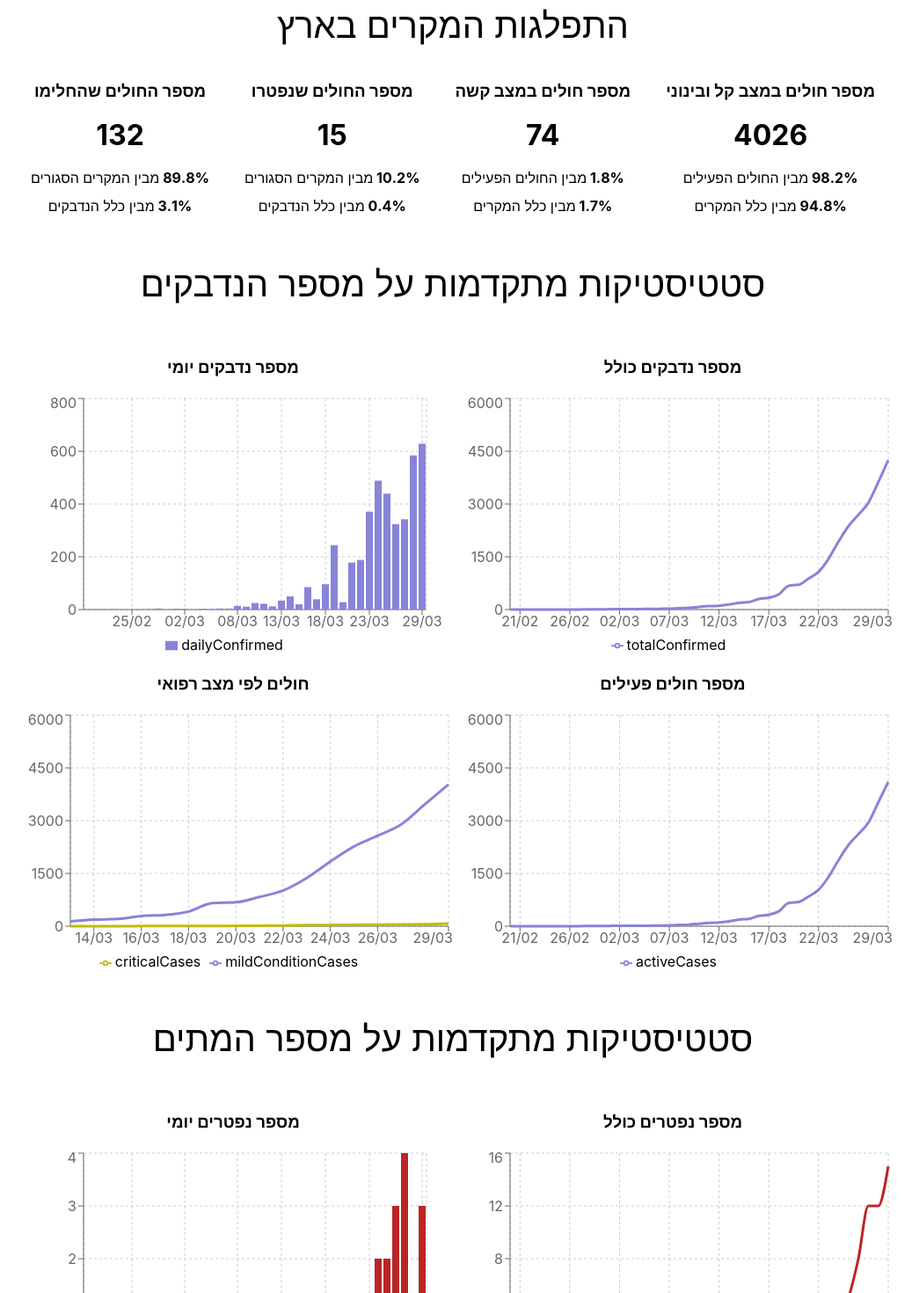
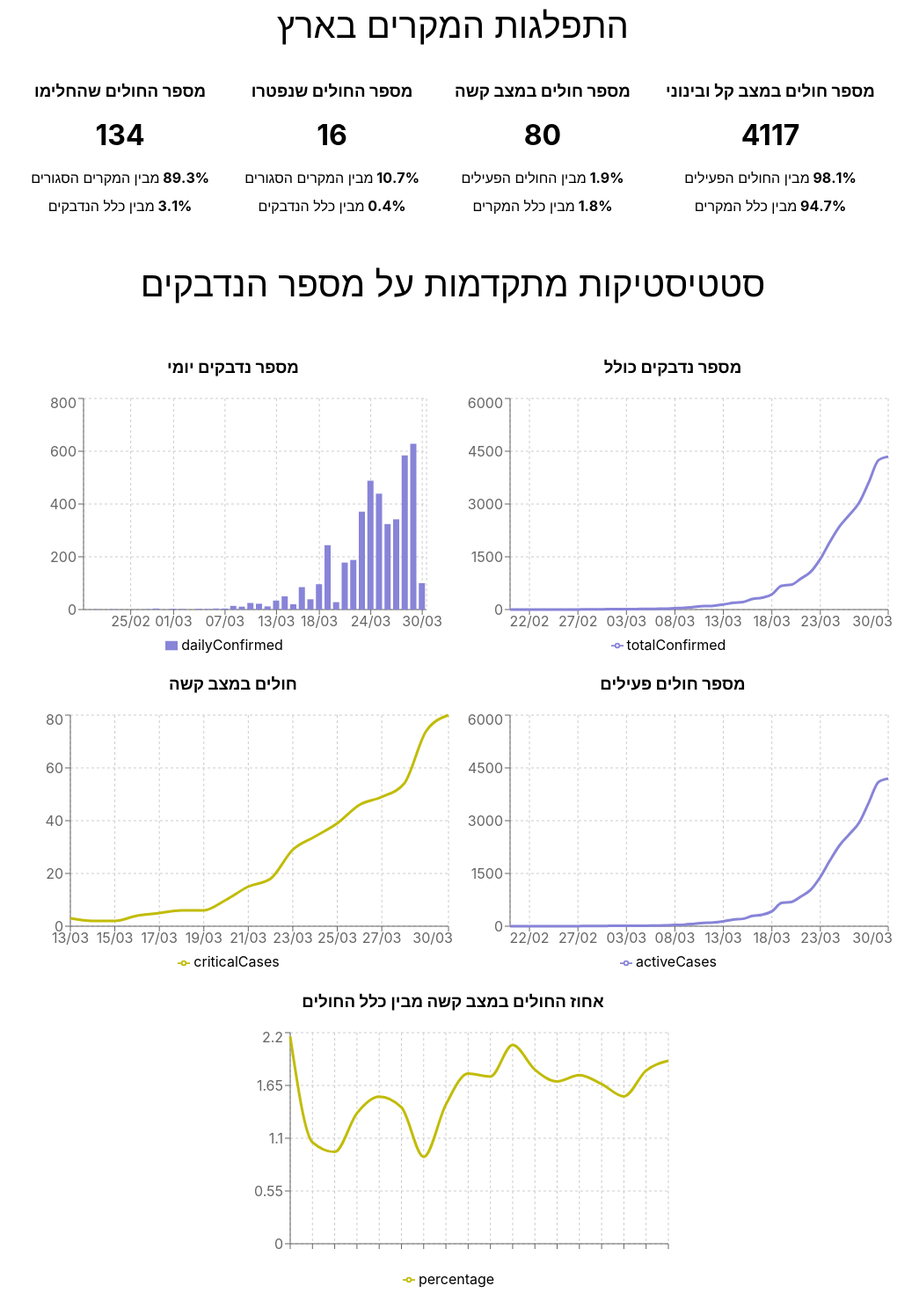
Before and after one commit to ronikar/COVID-19-Israel-Tracker, a React (Create React App) app: page / in a window 1280 px wide. Shown: the part 680-2150 px from the top of the page at 88% size, without its empty margins (125-1170 px from the left). Built offline with nearby package versions, Linux system fonts and the light colour scheme.

Commit message:
add charts + update data

```diff
--- a/src/ConfirmedCasesStatistics.tsx
+++ b/src/ConfirmedCasesStatistics.tsx
@@ -5,26 +5,34 @@ import covid19 from "./react-app-env";
 
 import { LineChartComponent } from "./utils/LineChartComponent";
 import { BarChartComponent } from "./utils/BarChartComponent";
+import { TooltipFormatter } from "recharts";
 
 interface Props {
     reports: covid19.DailyReport[]
 }
 
+const TOTAL_LINE_DATA_KEYS = [{ id: "totalConfirmed", color: "#8884d8" }];
+const DAILY_BAR_DATA_KEYS = [{ id: "dailyConfirmed", color: "#8884d8" }];
+const ACTIVE_LINE_DATA_KEYS = [{ id: "activeCases", color: "#8884d8" }];
+const CRITICAL_LINE_DATA_KEYS = [{ id: "criticalCases", color: "#c1bc08" }];
+
 export function ConfirmedCasesStatistics({ reports }: Props) {
-    const totalLineDataKeys = useMemo(() => [{ id: "totalConfirmed", color: "#8884d8" }], []);
-    const dailyBarDataKeys = useMemo(() => [{ id: "dailyConfirmed", color: "#8884d8" }], []);
-    const activeLineDataKeys = useMemo(() => [{ id: "activeCases", color: "#8884d8" }], []);
-    const criticalLineDataKeys = useMemo(() => [{ id: "criticalCases", color: "#c1bc08" }, { id: "mildConditionCases", color: "#8884d8" }], []);
+    const criticalPercentageLineDataKeys = useMemo(() => [{ id: "percentage", color: "#c1bc08" }], []);
 
     const reportsWithCriticalCases = useMemo(() => reports.filter(_ => !!_.criticalCases), [reports]);
+    const criticalCasesPercentage = useMemo(() => reportsWithCriticalCases.map(report =>
+        ({ percentage: (report.criticalCases || 0) * 100 / report.activeCases })), [reports]);
+
+    const percentageFormmater: TooltipFormatter = (value, _, __) => `${(value as number).toFixed(2)}%`;
 
     return <section className="confirmed-cases-panel">
         <h2>סטטיסטיקות מתקדמות על מספר הנדבקים</h2>
         <div className="charts">
-            <LineChartComponent title="מספר נדבקים כולל" data={reports} lineDataKeys={totalLineDataKeys} />
-            <BarChartComponent title="מספר נדבקים יומי" data={reports} barDataKeys={dailyBarDataKeys} />
-            <LineChartComponent title="מספר חולים פעילים" data={reports} lineDataKeys={activeLineDataKeys} />
-            <LineChartComponent title="חולים לפי מצב רפואי" data={reportsWithCriticalCases} lineDataKeys={criticalLineDataKeys} />
+            <LineChartComponent title="מספר נדבקים כולל" data={reports} lineDataKeys={TOTAL_LINE_DATA_KEYS} />
+            <BarChartComponent title="מספר נדבקים יומי" data={reports} barDataKeys={DAILY_BAR_DATA_KEYS} />
+            <LineChartComponent title="מספר חולים פעילים" data={reports} lineDataKeys={ACTIVE_LINE_DATA_KEYS} />
+            <LineChartComponent title="חולים במצב קשה" data={reportsWithCriticalCases} lineDataKeys={CRITICAL_LINE_DATA_KEYS} />
+            <LineChartComponent title="אחוז החולים במצב קשה מבין כלל החולים" data={criticalCasesPercentage} lineDataKeys={criticalPercentageLineDataKeys} formatter={percentageFormmater} />
         </div>
     </section>
 }
--- a/src/providers/getIsraelCovid19Data.ts
+++ b/src/providers/getIsraelCovid19Data.ts
@@ -14,12 +14,12 @@ export interface DailyReportData {
 const DATE_FORMAT = "DD.MM.YYYY";
 const startDate = moment("20.02.2020", DATE_FORMAT).toDate();
 
-const confirmedCasesReports = [0, 1, 1, 2, 2, 2, 2, 3, 7, 7, 10, 12, 12, 15, 17, 21, 25, 39, 50, 75, 97, 109, 143, 193, 213, 298, 337, 433, 677, 705, 883, 1071, 1442, 1930, 2369, 2693, 3035, 3619, 4247]
-const activeCasesReports = [0, 1, 1, 2, 2, 2, 2, 3, 6, 6, 9, 11, 11, 14, 15, 19, 22, 36, 46, 71, 93, 105, 139, 189, 209, 294, 326, 422, 663, 689, 846, 1033, 1400, 1874, 2306, 2617, 2944, 3518, 4100];
-const totalDeathsReports = [0, 0, 0, 0, 0, 0, 0, 0, 0, 0, 0, 0, 0, 0, 0, 0, 0, 0, 0, 0, 0, 0, 0, 0, 0, 0, 0, 0, 0, 1, 1, 1, 1, 3, 5, 8, 12, 12, 15];
+const confirmedCasesReports = [0, 1, 1, 2, 2, 2, 2, 3, 7, 7, 10, 12, 12, 15, 17, 21, 25, 39, 50, 75, 97, 109, 143, 193, 213, 298, 337, 433, 677, 705, 883, 1071, 1442, 1930, 2369, 2693, 3035, 3619, 4247, 4347]
+const activeCasesReports = [0, 1, 1, 2, 2, 2, 2, 3, 6, 6, 9, 11, 11, 14, 15, 19, 22, 36, 46, 71, 93, 105, 139, 189, 209, 294, 326, 422, 663, 689, 846, 1033, 1400, 1874, 2306, 2617, 2944, 3518, 4100, 4197];
+const totalDeathsReports = [0, 0, 0, 0, 0, 0, 0, 0, 0, 0, 0, 0, 0, 0, 0, 0, 0, 0, 0, 0, 0, 0, 0, 0, 0, 0, 0, 0, 0, 1, 1, 1, 1, 3, 5, 8, 12, 12, 15, 16];
 
 const criticalCasesDataStartDate = moment("13.03.2020", DATE_FORMAT).toDate();
-const criticalCasesData = [3, 2, 2, 4, 5, 6, 6, 10, 15, 18, 29, 34, 39, 46, 49, 54, 74];
+const criticalCasesData = [3, 2, 2, 4, 5, 6, 6, 10, 15, 18, 29, 34, 39, 46, 49, 54, 74, 80];
 
 //TODO: look for reliable dataset service
 export async function getIsraelCovid19Reports() {
--- a/src/utils/LineChartComponent.tsx
+++ b/src/utils/LineChartComponent.tsx
@@ -2,7 +2,7 @@
 import "./LineChartComponent.css";
 
 import React from "react";
-import { LineChart, Line, XAxis, YAxis, Tooltip, Legend, CartesianGrid } from "recharts";
+import { LineChart, Line, XAxis, YAxis, Tooltip, Legend, CartesianGrid, TooltipFormatter } from "recharts";
 
 interface DataKeyItem {
     id: string;
@@ -14,9 +14,10 @@ interface ChartProps {
     data: any;
     lineDataKeys: DataKeyItem[];
     xAxizDataKeys?: string;
+    formatter?: TooltipFormatter;
 }
 
-export function LineChartComponent({ title, data, xAxizDataKeys = "id", lineDataKeys }: ChartProps) {
+export function LineChartComponent({ title, data, xAxizDataKeys = "id", lineDataKeys, formatter }: ChartProps) {
     return <div className="line-chart">
         <h3>{title}</h3>
         <LineChart
@@ -26,7 +27,7 @@ export function LineChartComponent({ title, data, xAxizDataKeys = "id", lineData
             <CartesianGrid strokeDasharray="3 3" />
             <XAxis dataKey={xAxizDataKeys} />
             <YAxis />
-            <Tooltip />
+            <Tooltip formatter={formatter} />
             <Legend />
             {lineDataKeys.map(item => <Line type="monotone" dataKey={item.id} stroke={item.color} strokeWidth={3} dot={false} />)}
         </LineChart>
```
Also changed, not shown: 8 other files (tests, documents, lock files or other folders).
